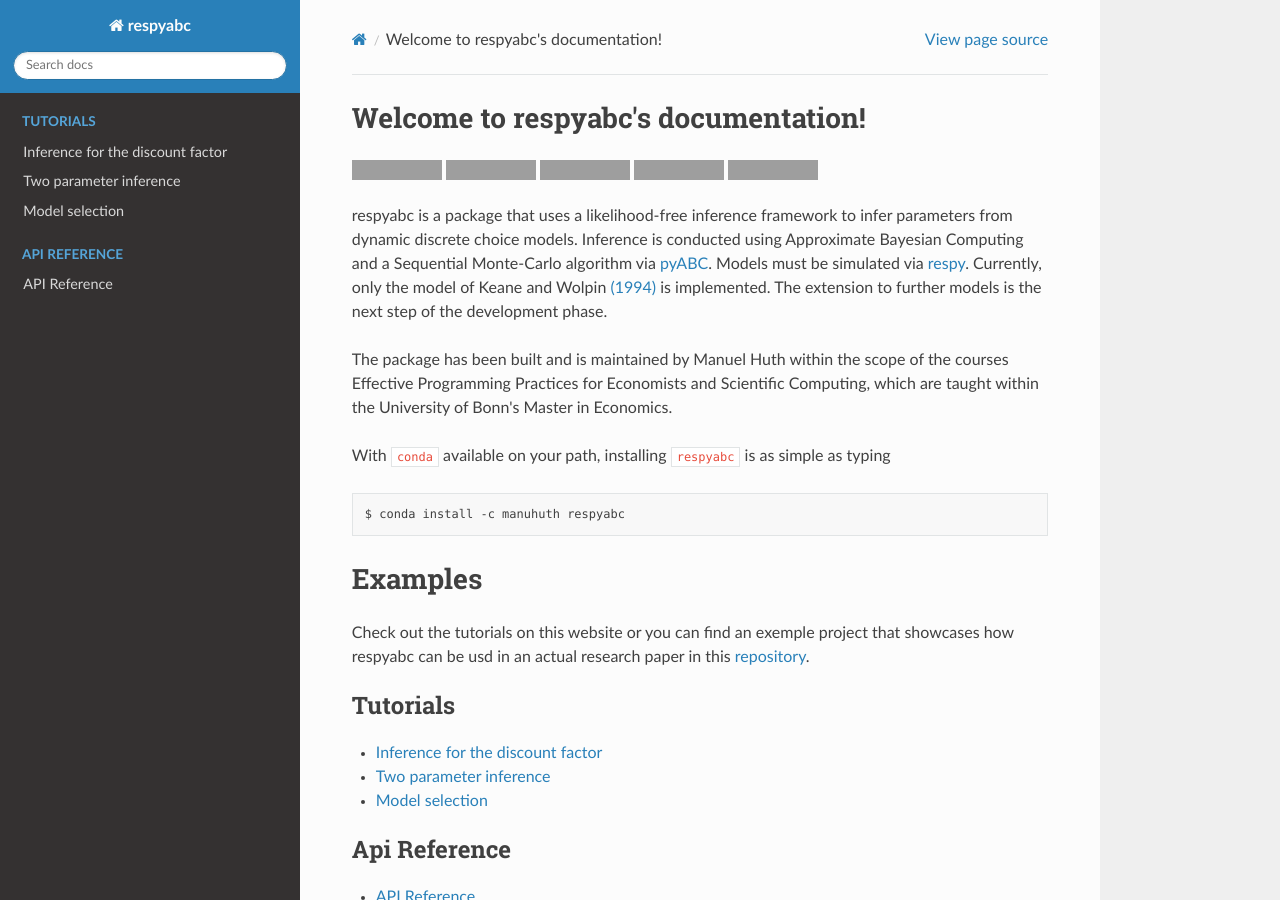
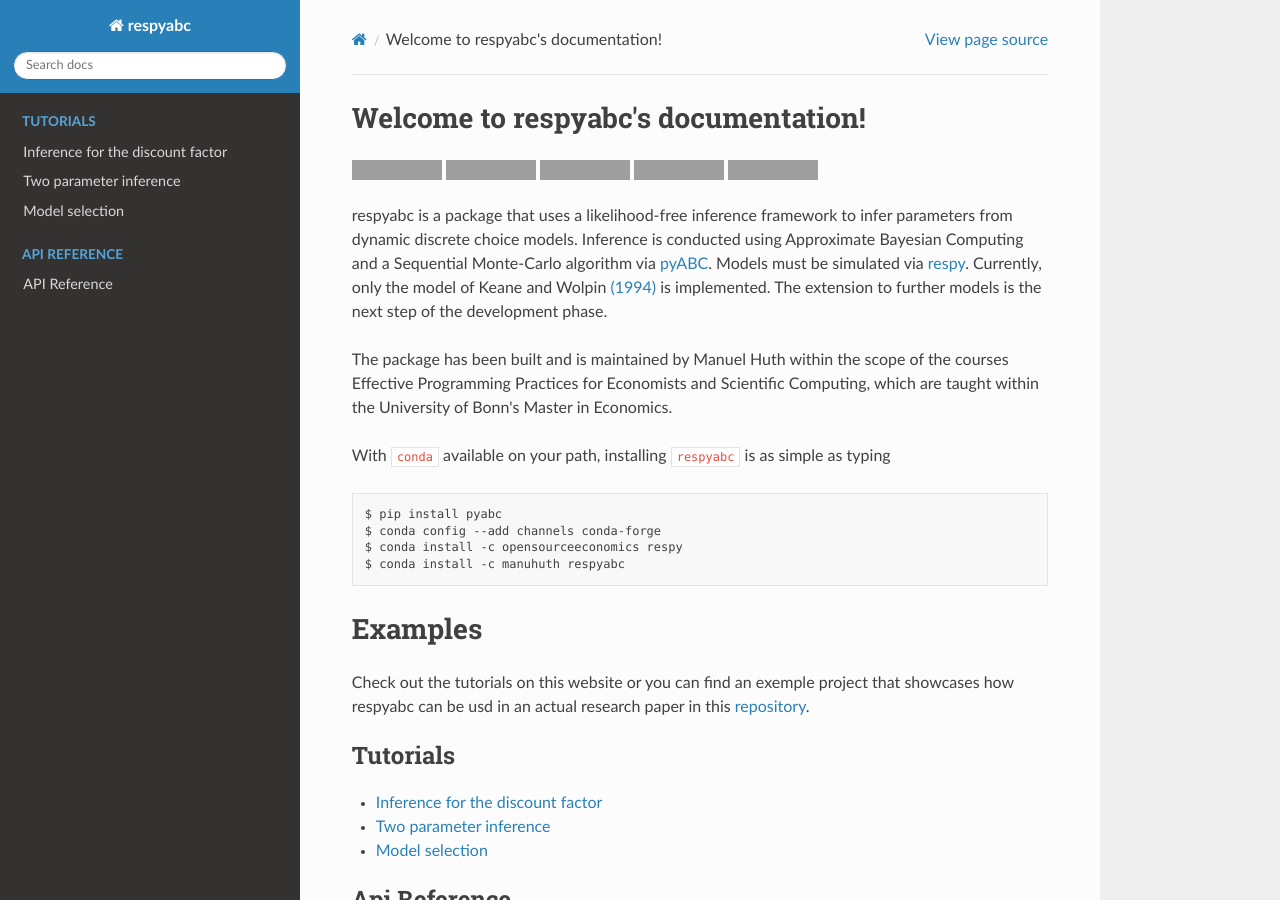
Before and after one commit to manuhuth/respyabc, a Sphinx documentation site: the page built from docs/source/index.rst, in a window 1280 px wide and 900 px high. Built offline with Sphinx 7.4.7 and the Read the Docs theme 2.0.0, drawn with Linux system fonts in a browser that asks for light colours; grey boxes are pictures that could not be loaded.

Commit message:
Modify installing steps.

```diff
--- a/README.rst
+++ b/README.rst
@@ -26,13 +26,15 @@
 
 Installing
 ==============
-With ``conda`` available on your path, installing and testing
+With ``conda`` and ``pip`` available on your path, installing
 ``respyabc`` is as simple as typing
 
 .. code-block:: bash
 
+    $ pip install pyabc
+    $ conda config --add channels conda-forge
+    $ conda install -c opensourceeconomics respy
     $ conda install -c manuhuth respyabc
-    $ python -c "import respyabc; respyabc.test()"
 
 Repository structure
 =======================
--- a/docs/source/index.rst
+++ b/docs/source/index.rst
@@ -29,6 +29,9 @@ With ``conda`` available on your path, installing
 
 .. code-block:: bash
 
+    $ pip install pyabc
+    $ conda config --add channels conda-forge
+    $ conda install -c opensourceeconomics respy
     $ conda install -c manuhuth respyabc
 
 Examples
```
